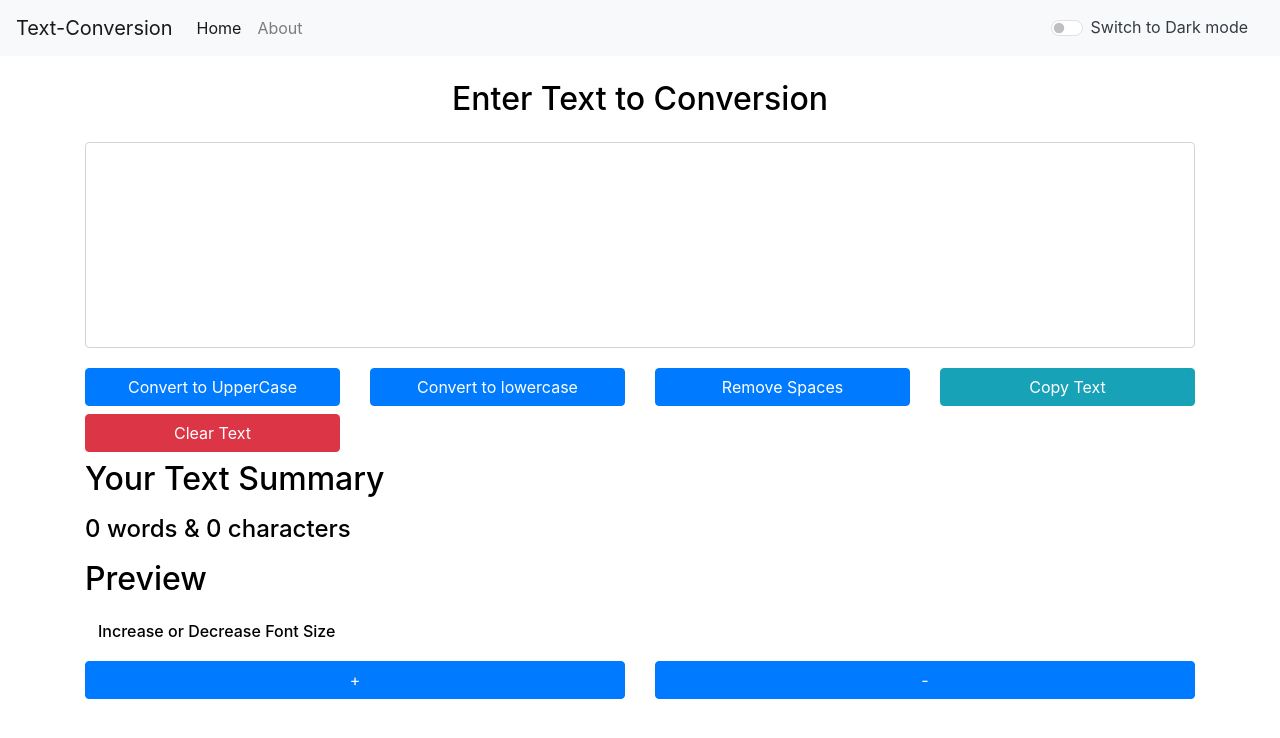
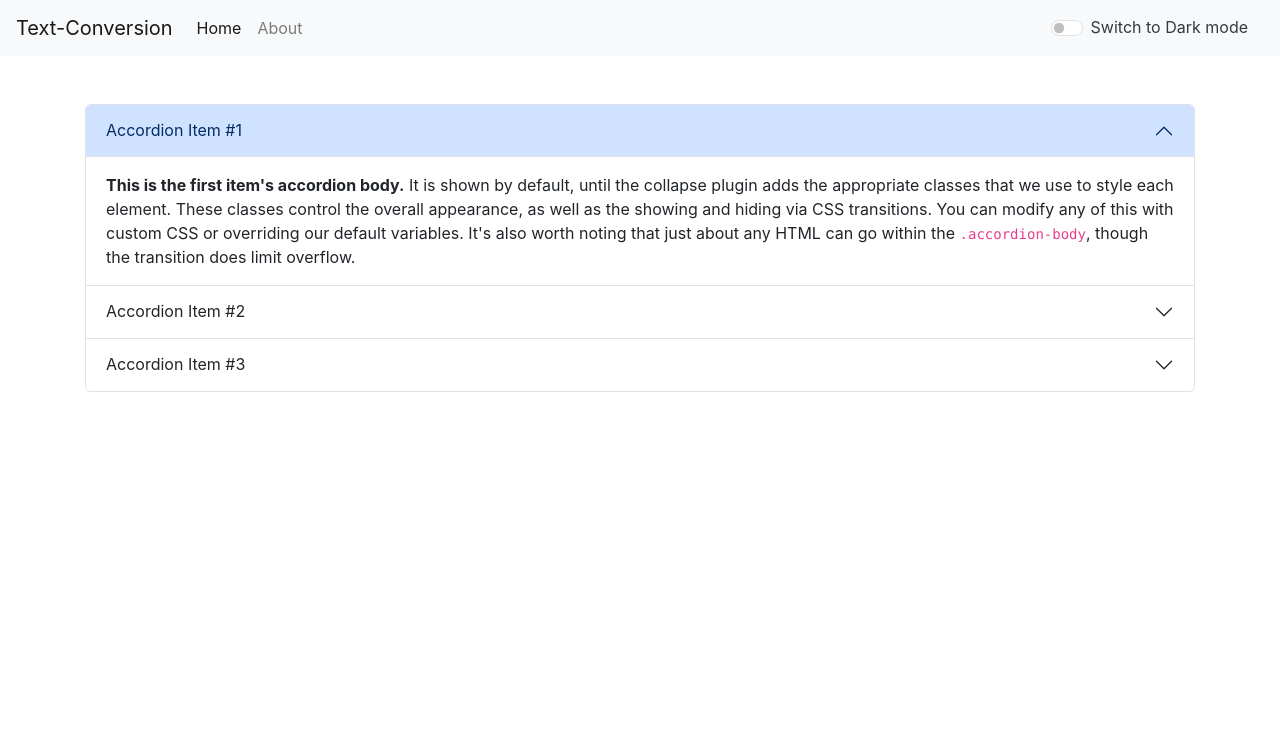
Before and after one commit to deep22798/my_first_react_app, a React (Create React App) app: page /about in a window 1280 px wide. Shown: the top 738 px of the page. Built offline with nearby package versions, Linux system fonts and the light colour scheme.

Commit message:
set routers

```diff
--- a/package.json
+++ b/package.json
@@ -6,9 +6,13 @@
     "@testing-library/jest-dom": "^5.17.0",
     "@testing-library/react": "^13.4.0",
     "@testing-library/user-event": "^13.5.0",
+    "localforage": "^1.10.0",
+    "match-sorter": "^6.3.1",
     "react": "^18.2.0",
     "react-dom": "^18.2.0",
+    "react-router-dom": "^6.16.0",
     "react-scripts": "5.0.1",
+    "sort-by": "^1.2.0",
     "web-vitals": "^2.1.4"
   },
   "scripts": {
--- a/public/index.html
+++ b/public/index.html
@@ -15,7 +15,7 @@
 
     <title>React App</title>
   </head>
-  <body>
+  <body style="width: 100%; height: 100%; margin: 0;">
      <div id="root"></div>
      <script src="https://cdn.jsdelivr.net/npm/bootstrap@5.3.2/dist/js/bootstrap.bundle.min.js" integrity="sha384-C6RzsynM9kWDrMNeT87bh95OGNyZPhcTNXj1NW7RuBCsyN/o0jlpcV8Qyq46cDfL" crossorigin="anonymous"></script>
       <script src="https://code.jquery.com/jquery-3.3.1.slim.min.js"></script>
--- a/src/App.css
+++ b/src/App.css
@@ -1,5 +1,14 @@
 .App {
   text-align: center;
+}
+
+
+html,body{
+  width: 100%;
+  height: 100%;
+  margin: 0;
+  padding: 0;
+  overflow-x: hidden;
 }
 
 .App-logo {
@@ -40,3 +49,7 @@
 .formtext{
   resize: none;
 }
+*{
+  margin: 0;
+  padding: 0;
+}
--- a/src/App.js
+++ b/src/App.js
@@ -1,48 +1,58 @@
-import React,{useState} from 'react';
-import './App.css';
-import Navbar from './components/Navbar';
-import TextForm from './components/TextForm';
-// import AboutUs from './components/AboutUs';
-import Alert from './components/Alert';
+import React, { useState } from "react";
+import "./App.css";
+import Navbar from "./components/Navbar";
+import TextForm from "./components/TextForm";
+import AboutUs from "./components/AboutUs";
+import Alert from "./components/Alert";
+
+import { Routes, Route } from "react-router-dom";
 
 function App() {
-
-  const [mode, setmode] = useState('light');
+  const [mode, setmode] = useState("light");
   const [alert, setalert] = useState(null);
 
-const showalert=(message,type)=>{
+  const showalert = (message, type) => {
     setalert({
-    msg : message,
-    type : type
+      msg: message,
+      type: type,
     });
 
     setTimeout(() => {
       setalert(null);
     }, 1000);
+  };
+
+  const switchh = () => {
+    if (mode === "light") {
+      setmode("dark");
+      document.body.style.backgroundColor = "#111a28";
+      showalert("Dark Mode Enables", "success");
+    } else {
+      setmode("light");
+      document.body.style.backgroundColor = "white";
+      showalert("Light Mode Enable", "success");
     }
-
-  const switchh=()=>{
-    if(mode==='light'){
-      setmode('dark');
-      document.body.style.backgroundColor='#111a28';
-      showalert('Dark Mode Enables','success');
-    }else{
-      setmode('light');
-      document.body.style.backgroundColor='white';
-      showalert('Light Mode Enable','success');
-    }
-  }
+  };
 
   return (
     <>
-    <Navbar title="Text-Conversion" mode={mode} switchh={switchh} ></Navbar>
+      <Navbar title="Text-Conversion" mode={mode} switchh={switchh}></Navbar>
       <Alert alert={alert}></Alert>
+      <Routes>
+        <Route exact
+          path="/"
+          element={
             <div className="container">
-    <TextForm heading='Enter Text to Conversion' mode={mode} showalert={showalert} ></TextForm>
+              <TextForm
+                heading="Enter Text to Conversion"
+                mode={mode}
+                showalert={showalert}
+              ></TextForm>
             </div>
-
-
-    {/* <AboutUs/> */}
+          }
+        />
+        <Route exact path="/about" element={<AboutUs />} />
+      </Routes>
     </>
   );
 }
--- a/src/components/AboutUs.js
+++ b/src/components/AboutUs.js
@@ -2,7 +2,7 @@ import React from 'react'
 
 export default function AboutUs() {
   return (
-<div className="container">
+<div className="container my-5">
             <div className="accordion" id="accordionExample">
                 <div className="accordion-item">
                     <h2 className="accordion-header" id="headingOne">
--- a/src/components/Alert.js
+++ b/src/components/Alert.js
@@ -2,7 +2,7 @@ import React from 'react'
 
 function Alert(props) {
   return (
-props.alert&&<div class="alert alert-primary" role="alert">
+props.alert&&<div className="alert alert-primary" role="alert">
   <strong>{props.alert.type}</strong>:{props.alert.msg}
 </div>
   )
--- a/src/components/Navbar.js
+++ b/src/components/Navbar.js
@@ -1,29 +1,26 @@
-import React,{useState} from 'react'
-
+import { Link } from 'react-router-dom';
 
 export default function Navbar(props) {
 
   return (
-<nav class={`navbar navbar-expand-lg navbar-${props.mode} bg-${props.mode}`}>
-    <a className="navbar-brand" href ="/">{props.title}</a>
-
-
-    <button className="navbar-toggler" type="button" data-toggle="collapse" data-target="#navbarSupportedContent" aria-controls="navbarSupportedContent" aria-expanded="false" aria-label="Toggle navigation">
+<nav className={`navbar navbar-expand-lg navbar-${props.mode} bg-${props.mode}`}>
+    <Link className="navbar-brand" to ="/">{props.title}</Link>
+    <button className="navbar-toggler" type="button" data-toggle="collapse" data-target="#navbarSupportedContent" aria-controls="#navbarSupportedContent" aria-expanded="false" aria-label="Toggle navigation">
       <span className="navbar-toggler-icon"></span>
     </button>
 
     <div className="collapse navbar-collapse" id="navbarSupportedContent">
       <ul className="navbar-nav mr-auto">
         <li className="nav-item active">
-          <a className="nav-link" href="/">Home</a>
+          <Link className="nav-link" to="/">Home</Link>
         </li>
         <li className="nav-item">
-          <a className="nav-link" href="/">About</a>
+          <Link className="nav-link" to="/about">About</Link>
         </li>
       </ul>
-      <div class={`form-check form-switch mx-3 text-${props.mode=='light'?'dark':'light'}`}>
-  <input class="form-check-input" onClick={props.switchh} type="checkbox" role="switch" id="flexSwitchCheckDefault"/>
-  <label class="form-check-label" for="flexSwitchCheckDefault">Switch to Dark mode</label>
+      <div className={`form-check form-switch mx-3 text-${props.mode==='light'?'dark':'light'}`}>
+  <input className="form-check-input" onClick={props.switchh} type="checkbox" role="switch" id="flexSwitchCheckDefault"/>
+  <label className="form-check-label" htmlFor="flexSwitchCheckDefault">Switch to Dark mode</label>
 </div>
     </div>
   </nav>
--- a/src/index.js
+++ b/src/index.js
@@ -3,11 +3,15 @@ import ReactDOM from 'react-dom/client';
 import './index.css';
 import App from './App';
 import reportWebVitals from './reportWebVitals';
+import { BrowserRouter } from 'react-router-dom';
+
 
 const root = ReactDOM.createRoot(document.getElementById('root'));
 root.render(
   <React.StrictMode>
-    <App />
+    <BrowserRouter>
+       <App />
+    </BrowserRouter>
   </React.StrictMode>
 );
 reportWebVitals();
```
Also changed, not shown: 1 other file (tests, documents, lock files or other folders). Lines whose indentation alone changed are shown as unchanged.
